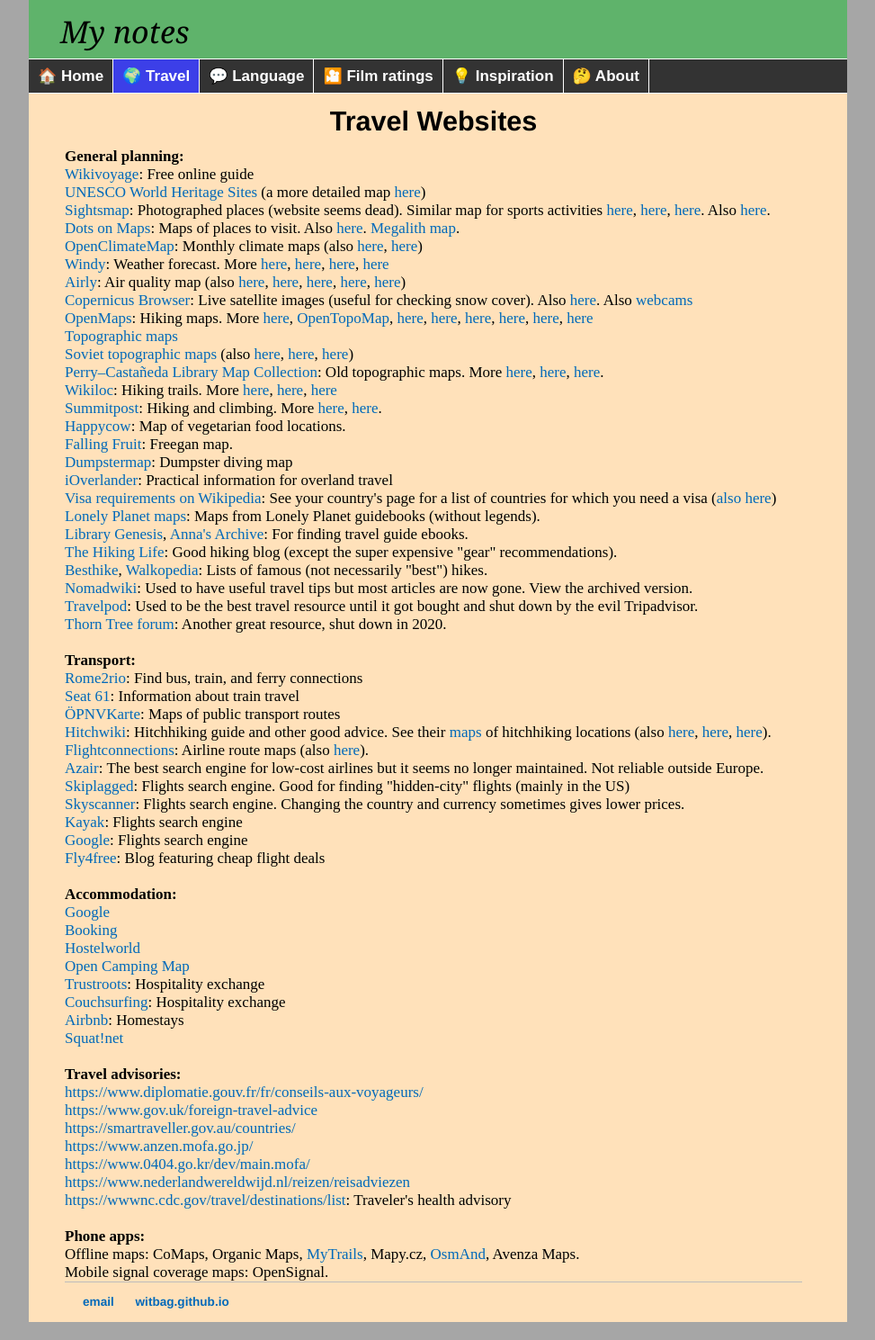
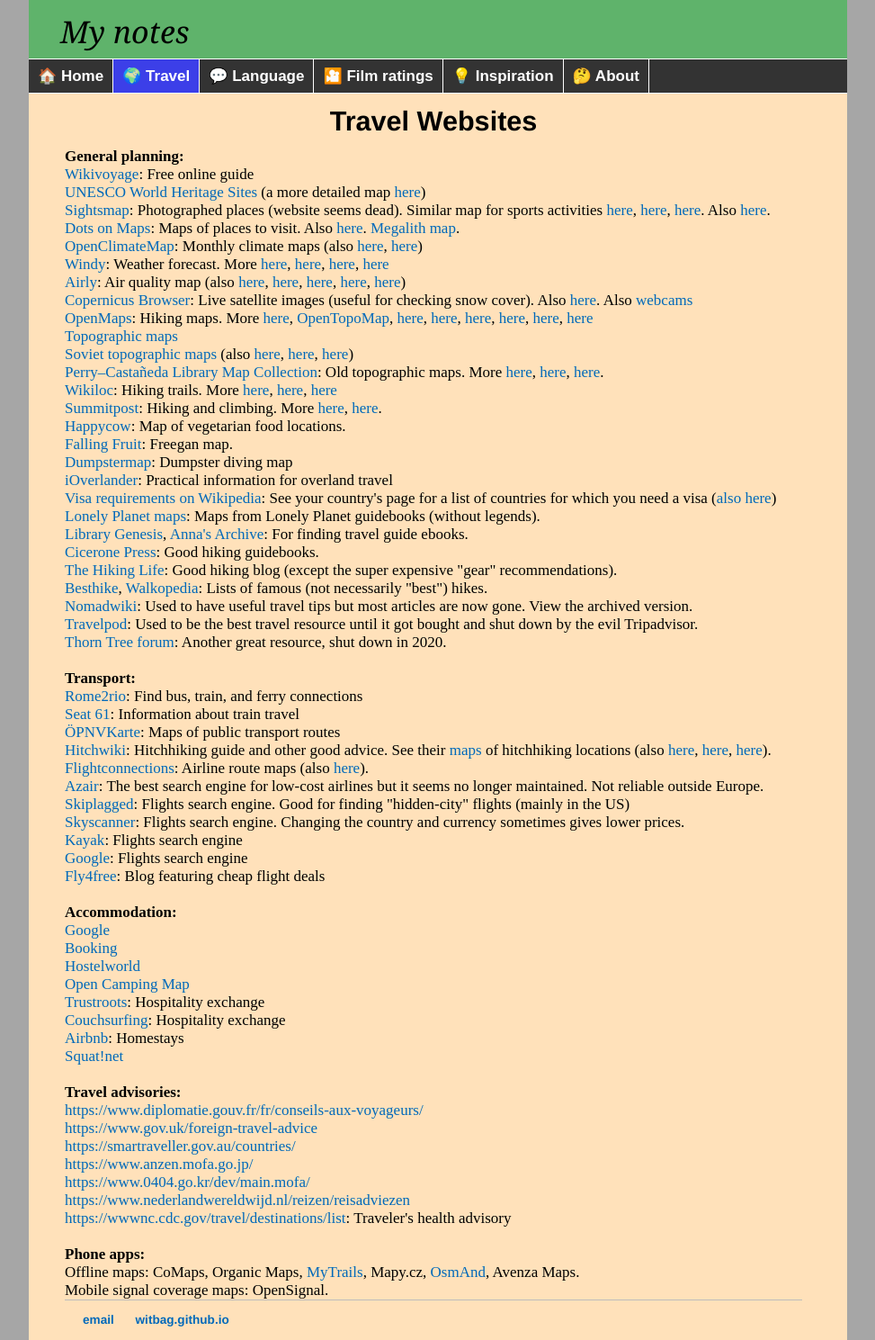
Before and after one commit to witbag/witbag.github.io, a Jekyll site: the page built from travel/resources.html, in a window 1280 px wide. Shown: the whole page at 90% size, without its empty margins (153-1126 px from the left). Built offline with Jekyll 4.4.1, drawn with Linux system fonts in a browser that asks for light colours.

Commit message:
Update resources.html

```diff
--- a/travel/resources.html
+++ b/travel/resources.html
@@ -30,6 +30,7 @@
 <a href="https://en.wikipedia.org/wiki/Template:Visa_requirements" target=_blank>Visa requirements on Wikipedia</a>: See your country's page for a list of countries for which you need a visa (<a href="https://www.emirates.com/english/before-you-fly/visa-passport-information/" target=_blank>also here</a>)<br>
 <a href="https://web.archive.org/web/20220919024010/http://media.lonelyplanet.com/ebookmaps/" target=_blank>Lonely Planet maps</a>: Maps from Lonely Planet guidebooks (without legends).<br>
 <a href="https://libgen.vg/" target=_blank>Library Genesis</a>, <a href="https://annas-archive.pk/" target=_blank>Anna's Archive</a>: For finding travel guide ebooks.<br>
+<a href="https://www.cicerone.co.uk/" target=_blank>Cicerone Press</a>: Good hiking guidebooks.<br>
 <a href="https://www.thehikinglife.com/" target=_blank>The Hiking Life</a>: Good hiking blog (except the super expensive "gear" recommendations).<br>
 <a href="https://besthike.com/" target=_blank>Besthike</a>, <a href="https://www.walkopedia.net/" target=_blank>Walkopedia</a>: Lists of famous (not necessarily "best") hikes.<br>
 <a href="https://web.archive.org/web/20210518134254/https://nomadwiki.org/en/Main_Page" target=_blank>Nomadwiki</a>: Used to have useful travel tips but most articles are now gone. View the archived version.<br>
```
